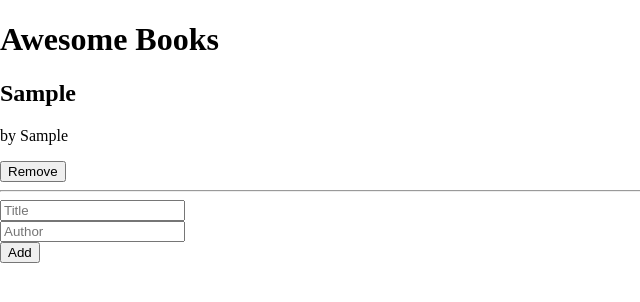
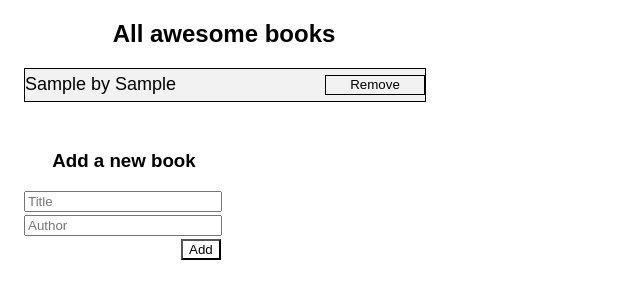
Before and after one commit to Bhekisile/Awesome-books, a website: page index.html in a window 1280 px wide. Both pictures are taken after typing "Sample", "Sample" into the empty fields and a click on the button "Add". Shown: the whole page, without its empty margins (0-640 px from the left). Drawn offline with Linux system fonts and the light colour scheme.

Commit message:
Add classes, and style html

```diff
--- a/index.html
+++ b/index.html
@@ -8,9 +8,10 @@
     <link href="styles.css" rel="stylesheet">
 </head>
 <body>
-    <h1>Awesome Books</h1>
+    <h2>All awesome books</h2>
     <div class="container"></div>
     <form>
+    <h3>Add a new book</h3>
     <input type="text" name="title" id="title" placeholder="Title">
     <br>
     <input type="text" name="author" id="author" placeholder="Author">
--- a/script.js
+++ b/script.js
@@ -2,32 +2,15 @@ const container = document.querySelector('.container');
 const addBtn = document.querySelector('#add');
 let bookCollection = JSON.parse(localStorage.getItem('bookCollection')) || [];
 
-// Function to remove a book
-function removeBook(book) {
-  bookCollection = bookCollection.filter((b) => b !== book);
-  localStorage.setItem('bookCollection', JSON.stringify(bookCollection));
-}
-
-// Function to display all books in the collection
-function displayBooks() {
-  container.innerHTML = '';
-  bookCollection.forEach((book) => {
-    const newBook = document.createElement('div');
-    newBook.innerHTML = `<h2>${book.title}</h2><p>by ${book.author}</p><button class="remove">Remove</button><hr>`;
-    container.appendChild(newBook);
-
-    // Adding event listener to the "Remove" button
-    const removeBtn = newBook.querySelector('.remove');
-    removeBtn.addEventListener('click', () => {
-      removeBook(book);
-      newBook.remove();
-    });
-  });
+// the constructor
+function Book(title, author) {
+  this.title = title;
+  this.author = author;
 }
 
 // Function to add a new book
 function addBook(title, author) {
-  const newBook = { title, author };
+  let newBook = new Book(title, author);
   bookCollection.push(newBook);
   localStorage.setItem('bookCollection', JSON.stringify(bookCollection));
   displayBooks();
@@ -47,4 +30,30 @@ addBtn.addEventListener('click', () => {
   authorInput.value = '';
 });
 
+// Function to remove a book
+function removeBook(book) {
+  bookCollection = bookCollection.filter((b) => b !== book);
+  localStorage.setItem('bookCollection', JSON.stringify(bookCollection));
+}
+
+// Function to display all books in the collection
+function displayBooks() {
+  container.innerHTML = '';
+  bookCollection.forEach((book) => {
+    const newBook = document.createElement('div');
+    newBook.classList.add('newBook');
+    newBook.innerHTML = `<p>${book.title} by ${book.author}</p>
+                        <button class="remove">Remove</button>`;
+    container.appendChild(newBook);
+
+    // Adding event listener to the "Remove" button
+    const removeBtn = newBook.querySelector('.remove');
+    removeBtn.addEventListener('click', () => {
+      removeBook(book);
+      newBook.remove();
+    });
+  });
+}
+
+
 displayBooks();
--- a/styles.css
+++ b/styles.css
@@ -2,3 +2,71 @@ body {
   margin: 0;
   padding: 0;
 }
+
+#add {
+    margin-left: 157px;
+    margin-top: 3px;
+    background-color: transparent;
+}
+
+#title {
+  margin-bottom: 3px;
+  width: 190px;
+}
+
+#author {
+  width: 190px;
+}
+
+h2 {
+  font-family: Arial, Helvetica, sans-serif;
+  width: 400px;
+  text-align: center;
+  margin-left: 24px;
+}
+
+form {
+  width: 200px;
+  height: 150px;
+  margin-left: 24px;
+  font-family: Arial, Helvetica, sans-serif;
+}
+
+h3 {
+  text-align: center;
+}
+
+.container {
+  width: 400px;
+  min-height: 30px;
+  margin-bottom: 48px;
+  font-family: Arial, Helvetica, sans-serif;
+  font-size: 18px;
+  border: 1px solid black;
+  margin-left: 24px;
+}
+
+.newBook {
+  display: flex;
+  justify-content: space-between;
+  height: 20px;
+  padding-top: 6px;
+  padding-bottom: 6px;
+}
+
+.newBook:nth-child(odd) {
+  background-color: #f2f2f2;
+}
+
+.newBook p {
+  display: flex;
+  align-items: center;
+  margin-top: 0;
+  margin-bottom: 0;
+}
+
+.remove {
+  width: 100px;
+  background-color: transparent;
+  border: 1px solid black;
+}
```
